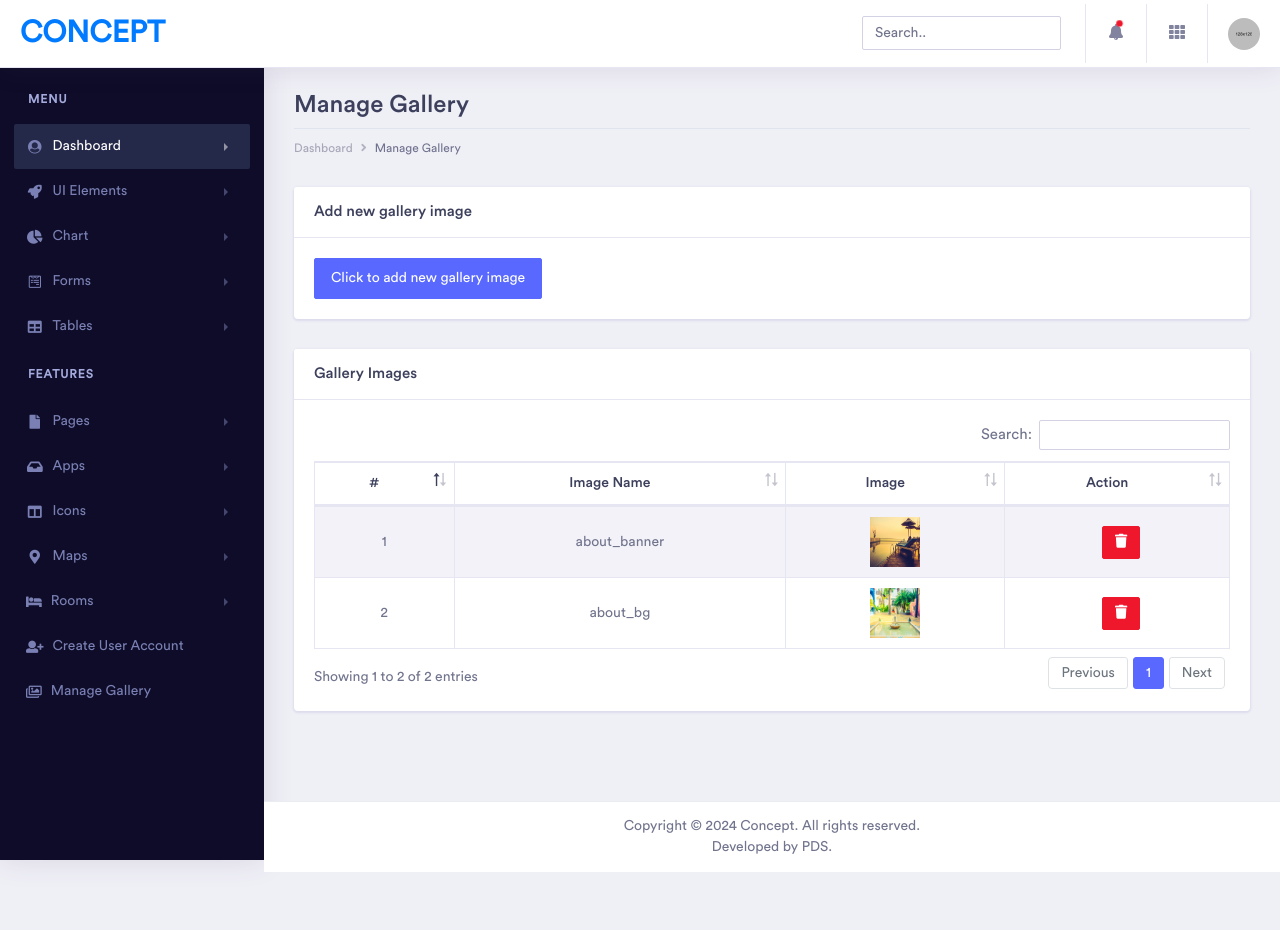
After one commit to supuncharuk/hotel-reserve, a PHP site: page /admin/manage-gallery.php in a window 1280 px wide. The commit adds this page. Run offline with PHP 8.4, Linux system fonts and the light colour scheme; some web fonts are replaced.

Commit message:
Create gallery-manage.php

```diff
--- a/admin/includes/sidebar.php
+++ b/admin/includes/sidebar.php
@@ -330,6 +330,11 @@
                         <a class="nav-link" href="create-uaccount.php"><i class="fa fa-user-plus" aria-hidden="true"></i>Create User Account</a>
                     </li>
 
+                    <li class="nav-item">
+                        <a class="nav-link" href="manage-gallery.php"><i class="far fa-images"></i>Manage Gallery</a>
+                        <!-- <a class="nav-link" href="manage-gallery.php"><i class="fas fa-images"></i>Manage Gallery</a> -->
+                    </li>
+
                 </ul>
             </div>
 
--- /dev/null
+++ b/admin/manage-gallery.php
@@ -0,0 +1,281 @@
+<!doctype html>
+<html lang="en">
+
+<head>
+    <!-- Required meta tags -->
+    <meta charset="utf-8">
+    <meta name="viewport" content="width=device-width, initial-scale=1, shrink-to-fit=no">
+    <title>Manage Gallery</title>
+    <!-- Bootstrap CSS -->
+    <link rel="stylesheet" href="assets/vendor/bootstrap/css/bootstrap.min.css">
+    <link href="assets/vendor/fonts/circular-std/style.css" rel="stylesheet">
+    <link rel="stylesheet" href="assets/libs/css/style.css">
+    <link rel="stylesheet" href="assets/vendor/fonts/fontawesome/css/fontawesome-all.css">
+    <link rel="stylesheet" type="text/css" href="assets/vendor/datatables/css/dataTables.bootstrap4.css">
+    <link rel="stylesheet" type="text/css" href="assets/vendor/datatables/css/buttons.bootstrap4.css">
+    <link rel="stylesheet" type="text/css" href="assets/vendor/datatables/css/select.bootstrap4.css">
+    <link rel="stylesheet" type="text/css" href="assets/vendor/datatables/css/fixedHeader.bootstrap4.css">
+
+    <style>
+        table th,tr{
+            text-align: center;
+        }
+    </style>
+</head>
+
+<body>
+
+    <?php
+        if ($_SERVER["REQUEST_METHOD"] == "POST" && isset($_REQUEST["upload"])){
+            if (!empty($_FILES["gallery_image"]["name"])){
+                $target_dir = "assets/images/gallery/";
+                $target_file = $target_dir . basename($_FILES["gallery_image"]["name"]);
+                $imageFileType = strtolower(pathinfo($target_file, PATHINFO_EXTENSION));
+
+                if ($imageFileType != "webp" && $imageFileType != "jpg" && $imageFileType != "jpeg") {
+                    echo "<script>alert('Sorry, only WEBP,JPG,JPEG files are allowed.')</script>";
+                }else{
+                    if (file_exists($target_file)){
+                        echo "<script>alert('Sorry, image already exists.')</script>";
+                    }else{
+                        if (move_uploaded_file($_FILES["gallery_image"]["tmp_name"], $target_file)) {
+                            echo "<script>alert('Image has been uploaded successfully')</script>";
+                        } else {
+                            echo "<script>alert('Sorry, there was an error uploading your file.')</script>";
+                        }
+                    }
+                }
+
+            }
+        }
+
+        // If the delete button is clicked
+        if ($_SERVER["REQUEST_METHOD"] == "POST" && isset($_REQUEST["delete_image"])){
+            $target_dir = "assets/images/gallery/";
+            $image_to_delete = $_POST['delete_image'];
+            $image_path = $target_dir . basename($image_to_delete);
+
+            // Check if the file exists and then delete it
+            if (file_exists($image_path)) {
+                if (unlink($image_path)) {
+                    echo "<script>alert('Image has been deleted successfully.')</script>";
+                } else {
+                    echo "<script>alert('Sorry, there was an error deleting the image.')</script>";
+                }
+            } else {
+                echo "<script>alert('Image does not exist.')</script>";
+            }
+        }
+    ?>
+
+    <!-- ============================================================== -->
+    <!-- main wrapper -->
+    <!-- ============================================================== -->
+    <div class="dashboard-main-wrapper">
+        <!-- ============================================================== -->
+        <!-- navbar -->
+        <!-- ============================================================== -->
+        <?php include_once ("includes/header.php") ?>
+        <!-- ============================================================== -->
+        <!-- end navbar -->
+        <!-- ============================================================== -->
+        <!-- ============================================================== -->
+        <!-- left sidebar -->
+        <!-- ============================================================== -->
+        <?php include_once ("includes/sidebar.php") ?>
+        <!-- ============================================================== -->
+        <!-- end left sidebar -->
+        <!-- ============================================================== -->
+        <!-- ============================================================== -->
+        <!-- wrapper  -->
+        <!-- ============================================================== -->
+        <div class="dashboard-wrapper">
+            <div class="container-fluid dashboard-content">
+                <!-- ============================================================== -->
+                <!-- pageheader -->
+                <!-- ============================================================== -->
+                <div class="row">
+                    <div class="col-xl-12 col-lg-12 col-md-12 col-sm-12 col-12">
+                        <div class="page-header">
+                            <h2 class="pageheader-title">Manage Gallery</h2>
+                            <p class="pageheader-text">Proin placerat ante duiullam scelerisque a velit ac porta, fusce sit amet vestibulum mi. Morbi lobortis pulvinar quam.</p>
+                            <div class="page-breadcrumb">
+                                <nav aria-label="breadcrumb">
+                                    <ol class="breadcrumb">
+                                        <li class="breadcrumb-item"><a href="#" class="breadcrumb-link">Dashboard</a></li>
+                                        <li class="breadcrumb-item active" aria-current="page">Manage Gallery</li>
+                                    </ol>
+                                </nav>
+                            </div>
+                        </div>
+                    </div>
+                </div>
+                <!-- ============================================================== -->
+                <!-- end pageheader -->
+                <!-- ============================================================== -->
+
+                <div class="card">
+                    <h5 class="card-header">Add new gallery image</h5>
+                    <div class="card-body">
+                        <div class="">
+                            <!-- <h4>Live Demo</h4> -->
+                            <!-- Button trigger modal -->
+                            <button class="btn btn-primary" data-toggle="modal" data-target="#uploadGalleryImageModal">Click to add new gallery image</button>
+                            <!-- Modal -->
+                            <div class="modal fade" id="uploadGalleryImageModal" tabindex="-1" role="dialog" aria-labelledby="uploadGalleryImageModalLabel" aria-hidden="true">
+                                <div class="modal-dialog modal-dialog-centered" role="document">
+                                    <div class="modal-content">
+
+                                        <div class="modal-header">
+                                            <h5 class="modal-title" id="uploadGalleryImageModalLabel">New gallery image</h5>
+                                            <a href="#" class="close" data-dismiss="modal" aria-label="Close">
+                                                <span aria-hidden="true">&times;</span>
+                                            </a>
+                                        </div>
+
+                                        <div class="modal-body">
+                                            <form action="<?php echo htmlspecialchars($_SERVER['PHP_SELF']); ?>" class="needs-validation" id="form" method="post" enctype="multipart/form-data" novalidate>
+                                                <div class="form-group row">
+                                                    <label for="galleryImage" class="col-lg-3 col-md-3 col-sm-3 col-xs-12 col-form-label">Gallery Image</label>
+                                                    <div class="col-lg-9 col-md-9 col-sm-9 col-xs-12">
+                                                        <input type="file" accept="image/*" class="form-control" id="galleryImage" name="gallery_image" placeholder="" required>
+                                                        <div class="invalid-feedback">
+                                                            Upload Gallery Image
+                                                        </div>
+                                                    </div>
+                                                </div>
+
+                                                <div class="d-flex justify-content-end mt-3">
+                                                    <button class="btn btn-secondary" style="margin-right:4px;" data-dismiss="modal">Close</button>
+                                                    <input type="submit" class="btn btn-primary" style="margin-left:4px;" value="Upload" name="upload">
+                                                </div>
+                                            </form>
+                                        </div>
+
+                                        <!-- <div class="modal-footer">
+                                            <a href="#" class="btn btn-secondary" data-dismiss="modal">Close</a>
+                                            <a href="#" class="btn btn-primary">Save changes</a>
+                                        </div> -->
+
+                                    </div>
+                                </div>
+                            </div>
+                        </div>
+                    </div>
+                </div>
+
+                <div class="row">
+                    <div class="col-xl-12 col-lg-12 col-md-12 col-sm-12 col-12">
+                        <div class="card">
+                            <div class="card-header">
+                                <h5 class="mb-0">Gallery Images</h5>
+                            </div>
+                            <div class="card-body">
+                                <div class="table-responsive">
+
+                                    <?php
+                                        // Directory containing the gallery images
+                                        $target_dir = "assets/images/gallery/";
+
+                                        // Scan the directory for files
+                                        $images = scandir($target_dir);
+
+                                        // Filter out the "." and ".." entries and keep only image files
+                                        $allowed_types = ['webp', 'jpg', 'jpeg'];
+                                        $image_files = array_filter($images, function($file) use ($target_dir, $allowed_types) {
+                                            $file_type = strtolower(pathinfo($file, PATHINFO_EXTENSION));
+                                            return in_array($file_type, $allowed_types) && is_file($target_dir . $file);
+                                        });
+                                    ?>
+
+                                    <table id="example" class="table table-striped table-bordered second" style="width:100%">
+                                        <thead>
+                                            <tr>
+                                                <th>#</th>
+                                                <th>Image Name</th>
+                                                <th>Image</th>
+                                                <th>Action</th>
+                                            </tr>
+                                        </thead>
+                                        <tbody>
+                                            <?php
+                                                if(!empty($image_files)){
+                                                    $row_id=1;
+                                                    foreach($image_files as $image){
+                                            ?>
+                                            <tr>
+                                                <td><?php echo $row_id ?></td>
+                                                <td><?php echo pathinfo($image, PATHINFO_FILENAME); // File name without extension ?></td>
+                                                <td>
+                                                    <img src="<?php echo $target_dir . $image; ?>" width="50" height="50" style="cursor:pointer;" data-toggle="modal" data-target="#viewImage<?php echo $row_id ?>">
+                                                </td>
+                                                <td>
+                                                    <!-- Form to delete the image -->
+                                                    <form method="POST" onsubmit="return confirm('Are you sure you want to delete this image?');">
+                                                        <input type="hidden" name="delete_image" value="<?php echo $image; ?>">
+                                                        <button type="submit" class="btn btn-danger btn-sm ml-2">
+                                                            <i class="fas fa-trash"></i>
+                                                        </button>
+                                                    </form>
+                                                </td>
+                                            </tr>
+
+                                            <!-- Modal for view room image -->
+                                            <div class="modal fade pr-0" id="viewImage<?php echo $row_id ?>" tabindex="-1" role="dialog" aria-labelledby="exampleModalLabel" aria-hidden="true">
+                                                <div class="modal-dialog modal-dialog-centered" role="document">
+                                                    <div class="modal-content">
+                                                        <div class="modal-header">
+                                                            <h5 class="modal-title" id="exampleModalLabel"><?php echo $image ?></h5>
+                                                            <a href="#" class="close" data-dismiss="modal" aria-label="Close"><span aria-hidden="true">&times;</span></a>
+                                                        </div>
+                                                        <div class="modal-body">
+                                                            <img src="assets/images/gallery/<?php echo $image ?>" style="width:100%;">
+                                                        </div>
+                                                    </div>
+                                                </div>
+                                            </div>
+
+                                            <?php
+                                                $row_id++; } }
+                                            ?>
+                                        </tbody>
+                                    </table>
+
+                                </div>
+                            </div>
+                        </div>
+                    </div>
+                </div>
+
+            </div>
+            <!-- ============================================================== -->
+            <!-- footer -->
+            <!-- ============================================================== -->
+            <?php include_once ("includes/footer.php") ?>
+            <!-- ============================================================== -->
+            <!-- end footer -->
+            <!-- ============================================================== -->
+        </div>
+        <!-- ============================================================== -->
+        <!-- end main wrapper -->
+        <!-- ============================================================== -->
+    </div>
+    <!-- ============================================================== -->
+    <!-- end main wrapper -->
+    <!-- ============================================================== -->
+    <!-- Optional JavaScript -->
+    <script src="assets/vendor/jquery/jquery-3.3.1.min.js"></script>
+    <script src="assets/vendor/bootstrap/js/bootstrap.bundle.js"></script>
+    <script src="assets/vendor/slimscroll/jquery.slimscroll.js"></script>
+    <script src="assets/libs/js/main-js.js"></script>
+    <script src="assets/libs/js/validation.js"></script>
+
+    <script src="assets/libs/js/jquery.dataTables.min.js"></script>
+    <script src="assets/vendor/datatables/js/dataTables.bootstrap4.min.js"></script>
+    <script src="assets/libs/js/dataTables.buttons.min.js"></script>
+    <script src="assets/vendor/datatables/js/buttons.bootstrap4.min.js"></script>
+    <script src="assets/vendor/datatables/js/data-table.js"></script>
+
+</body>
+
+</html>
```
Also changed, not shown: admin/assets/images/gallery/about_banner.jpg (added), admin/assets/images/gallery/about_bg.jpg (added).
